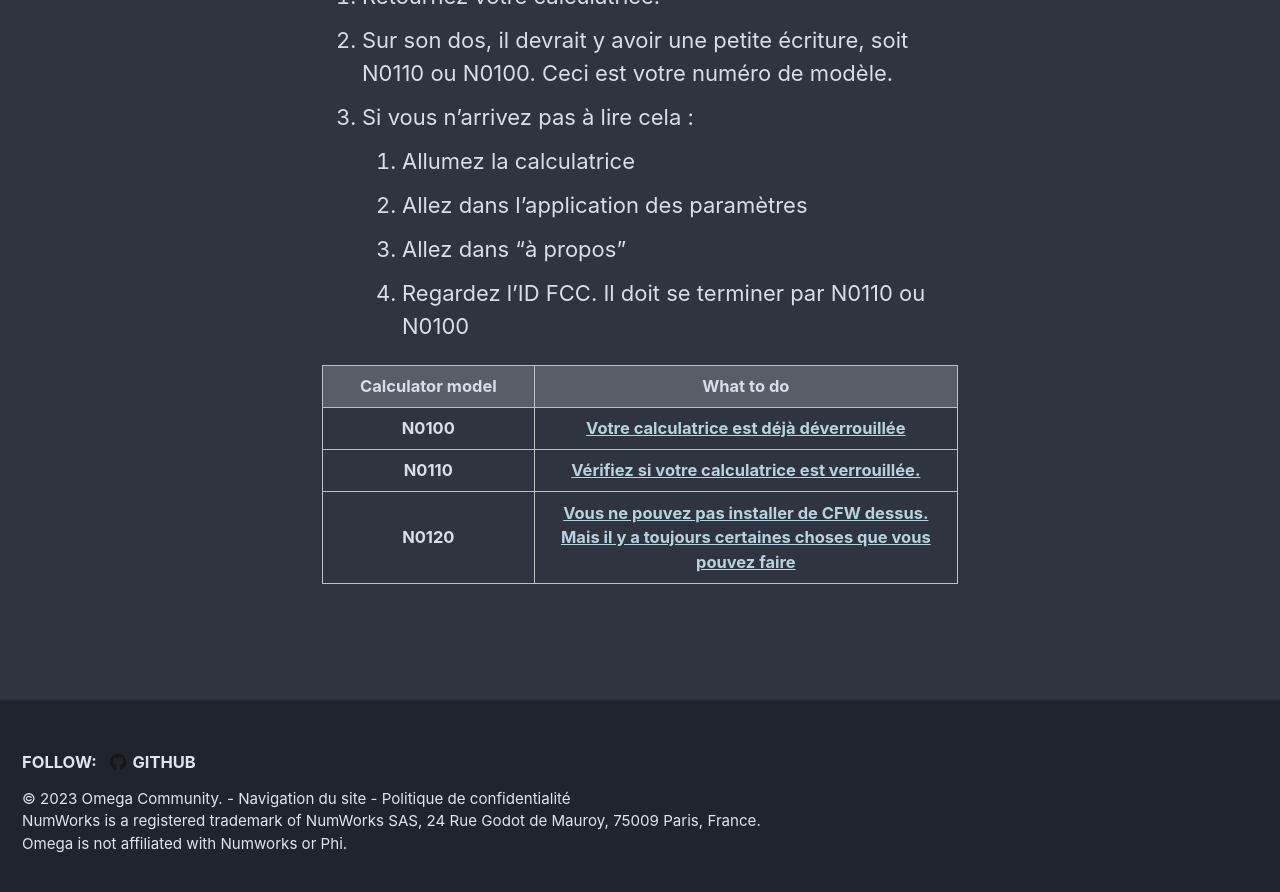
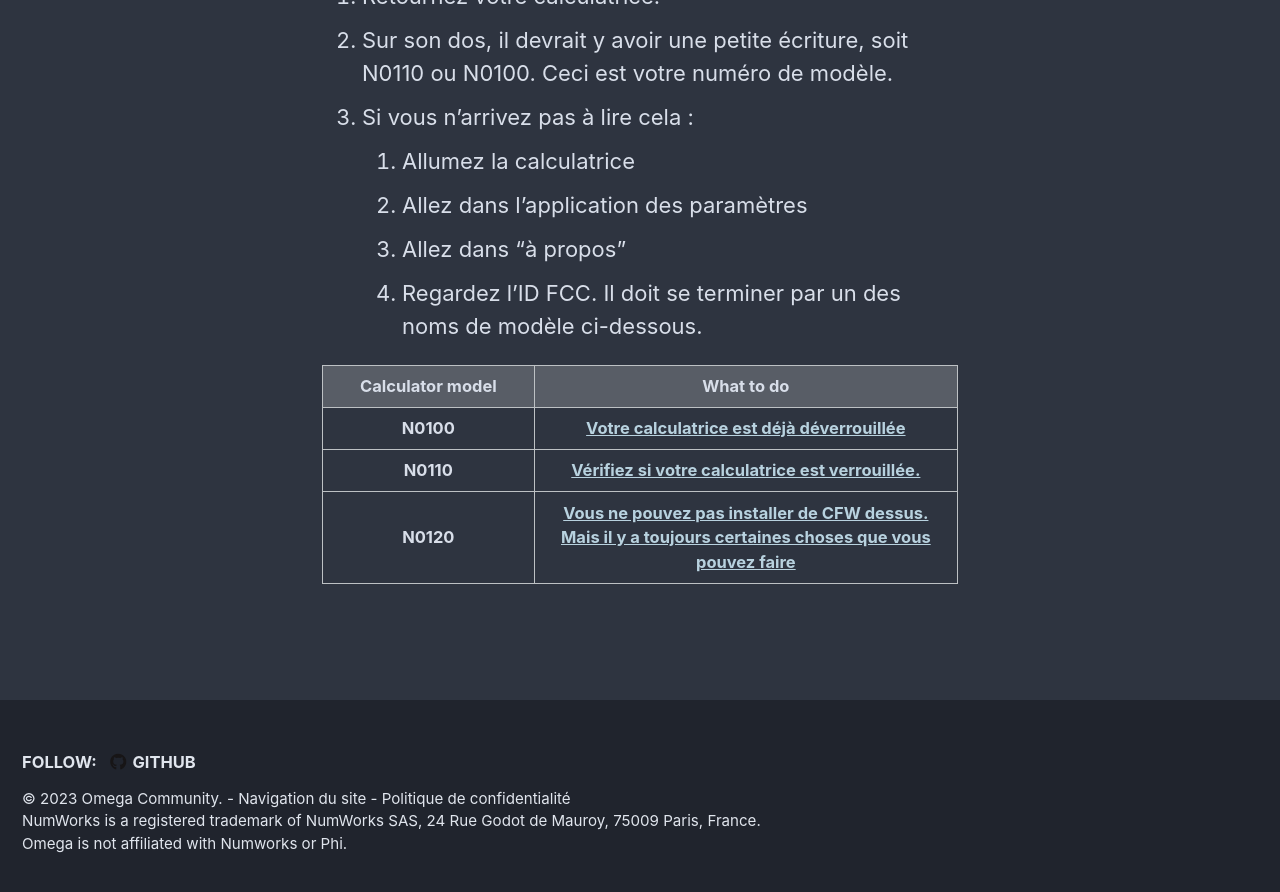
Before and after one commit to Omega-Numworks/Omega-Guide, a Jekyll site: the page built from _pages/fr_FR/get-started.md, in a window 1280 px wide and 900 px high, scrolled down 2020 px. Shown: the top 892 px of the window. Built offline with Jekyll 4.4.1, drawn with Linux system fonts in a browser that asks for light colours; comment, search, counter and statistics services are not loaded.

Commit message:
Update get-started.md

```diff
--- a/_pages/fr_FR/get-started.md
+++ b/_pages/fr_FR/get-started.md
@@ -32,7 +32,7 @@ Si vous ne voulez pas profondément modifier votre calculatrice, [il y a toujour
     1. Allumez la calculatrice
     2. Allez dans l'application des paramètres
     3. Allez dans "à propos"
-    4. Regardez l'ID FCC. Il doit se terminer par N0110 ou N0100
+    4. Regardez l'ID FCC. Il doit se terminer par un des noms de modèle ci-dessous.
 
 <table>
   <colgroup>
```
